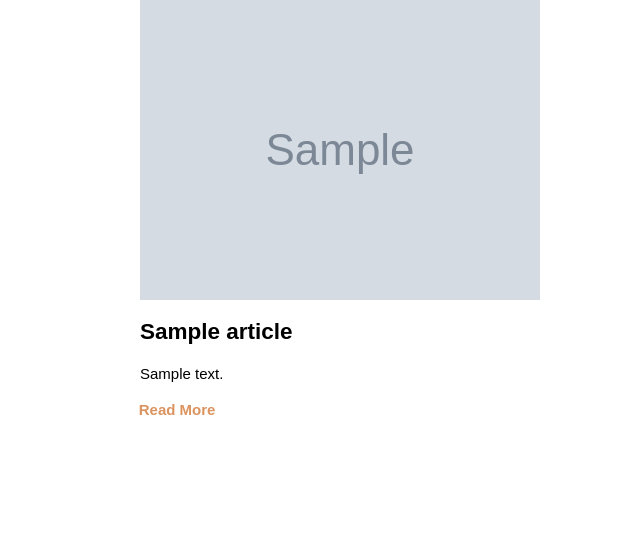
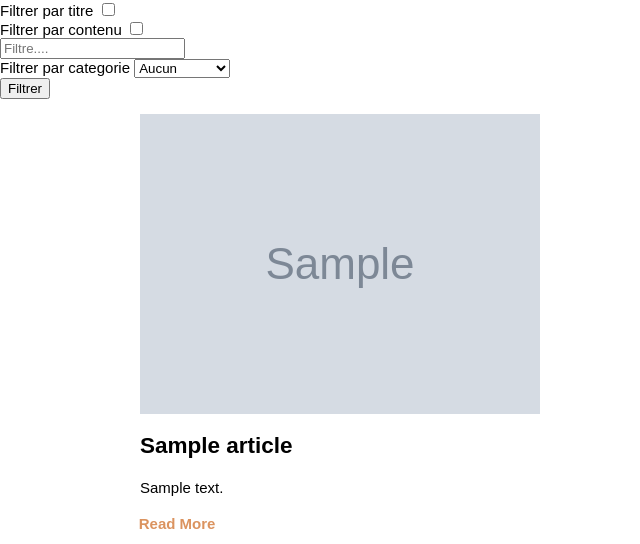
Before and after one commit to mozza86/blogphp-iut, a PHP site: page / in a window 1280 px wide. Shown: the part 256-800 px from the top of the page, without its empty margins (0-640 px from the left). Run offline with PHP 8.4, Linux system fonts and the light colour scheme; tables that the repository leaves empty or names only in its code hold one stand-in row (values such as "Sample post"); grey boxes marked "Sample" are stand-in pictures; some web fonts are replaced.

Commit message:
ajout filtre

```diff
--- a/includes/cartearticle.php
+++ b/includes/cartearticle.php
@@ -4,16 +4,16 @@ if (!empty($article_row)) {
 
     ?>
 
-<article class="has-container">
+    <article>
         <div class="container">
-        <img src="<?= $article_row['image_url'] ?>" alt="">
+            <img src="<?= $article_row['image_url'] ?>">
             <div class="text">
                 <h1><?= htmlentities($article_row['title']) ?></h1>
-            </button>
                 <p><?= htmlentities($article_row['content']) ?></p>
-            <a href="article.php?id=<?= $article_row['id'] ?>" class="more">Read More</a>
+                <a class="more" href="article.php?id=<?= $article_row['id'] ?>">Read More</a>
             </div>
         </div>
     </article>
+
     <?php
 }
--- a/index.php
+++ b/index.php
@@ -2,26 +2,81 @@
 require_once "includes/headerfunction.php";
 require_once "includes/header.php";
 ?>
-    <div class="articles">
-        <?php
+<form action="index.php" method="post" id="filter">
+    <label>Filtrer par titre</label>
+    <input type="checkbox" name="filtrepartitre" id="filtrepartitre"> <br/>
 
-        try {
-            $conn = new PDO('mysql:host=localhost;dbname=blog','root','');
-            $conn->setAttribute(PDO::ATTR_ERRMODE, PDO::ERRMODE_EXCEPTION);
-            $sql =  'SELECT * FROM articles order by created_at desc limit 25';
-            $values = $conn->query($sql);
-        } catch(PDOException $e) {
-            echo "SQL error: ".$e->getMessage();
+    <label>Filtrer par contenu</label>
+    <input type="checkbox" name="filtreparcontenu" id="filtreparcontenu"> <br/>
+    <input type="text" id="filtre" name="filtre" placeholder="Filtre...."> <br/>
+    <label>Filtrer par categorie</label>
+    <select name="filtreparcategorie" class="filtreparcategorie">
+        <option value="Aucun">Aucun</option>
+        <option value="Actu">Actu</option>
+        <option value="game">game</option>
+        <option value="informatique">informatique</option>
+    </select>
+    <br/>
+
+    <button type="submit">Filtrer</button>
+</form>
+
+<div class="articles">
+    <?php
+    try {
+        $conn = new PDO('mysql:host=localhost;dbname=blog', 'root', '');
+        $conn->setAttribute(PDO::ATTR_ERRMODE, PDO::ERRMODE_EXCEPTION);
+
+        $sql = '';
+        $params = [];
+
+        if (isset($_POST['filtre']) && !empty($_POST['filtre'])) {
+            $filtre = $_POST['filtre'];
+
+            if (isset($_POST['filtrepartitre'])) {
+                $sql = 'SELECT DISTINCT * FROM articles WHERE title LIKE :filtre ORDER BY created_at DESC LIMIT 25';
+                $params['filtre'] = "%" . $filtre . "%";
+            } elseif (isset($_POST['filtreparcontenu'])) {
+                $sql = 'SELECT DISTINCT * FROM articles WHERE content LIKE :filtre ORDER BY created_at DESC LIMIT 25';
+                $params['filtre'] = "%" . $filtre . "%";
+            }
         }
 
-        $conn = null;
-        foreach  ($values as $row) {
-            $article_row = $row;
+        // Filtrage par catégorie
+        if (isset($_POST['filtreparcategorie']) && !empty($_POST['filtreparcategorie'] && $_POST['filtreparcategorie'] !== 'Aucun')) {
+            $categorie = $_POST['filtreparcategorie'];
+            if (!empty($sql) && $categorie != 'Aucun') {
+                $sql .= ' AND categorie = :categorie';
+            } else {
+                $sql = 'SELECT DISTINCT * FROM articles WHERE categorie = :categorie ORDER BY created_at DESC LIMIT 25';
+            }
+            $params['categorie'] = $categorie;
+        }
 
-            include "includes/cartearticle.php";
+        // Si aucune requête n'a été définie, charger tous les articles
+        if (empty($sql)) {
+            $sql = 'SELECT DISTINCT * FROM articles ORDER BY created_at DESC LIMIT 25';
+            $stmt = $conn->query($sql);
+        } else {
+            $stmt = $conn->prepare($sql);
+            $stmt->execute($params);
         }
-        ?>
-    </div>
+
+        // Vérification si il y a des articles dans la base de données
+        if ($stmt->rowCount() > 0) {
+            foreach ($stmt as $row) {
+                $article_row = $row;
+                include "includes/cartearticle.php";
+            }
+        } else {
+            echo "<p>Aucun article trouvé</p>";
+        }
+    } catch (PDOException $e) {
+        echo "SQL error: " . $e->getMessage();
+    }
+    ?>
+</div>
+
 <?php
 require_once "includes/footer.php";
 ?>
--- a/login.php
+++ b/login.php
@@ -1,17 +1,18 @@
 <?php
 require_once "includes/headerfunction.php";
 require_once "includes/user_existe.php";
-
 require_once "includes/header.php";
 ?>
-
+<link rel="stylesheet" href="res/css/styleform.css">
 <form action="login.php" method="post">
+    <div class=" formulary">
     <label>Email : </label>
     <input name="email" id="e_mail" type="email" placeholder="e-mail"/><br>
 
     <label>Mot de passe : </label>
     <input name="password" id="password" type="text" /><br>
     <button type="submit">Valider</button>
+    </div>
 </form>
 
 <?php
```
Also changed, not shown: create_article.php (+19 -11 lines), includes/article_functions.php (+5 -3 lines), res/css/styleform.css (added, +15 -0 lines), imgArticle/46.png (added), imgArticle/47.png (added), imgArticle/49.png (added), imgArticle/50.png (added), imgArticle/53.png (added), imgArticle/54.png (added), imgArticle/55.png (added), imgArticle/56.png (added), imgArticle/57.png (added), imgArticle/58.png (added), imgArticle/59.png (added), 2 more files. Lines whose indentation alone changed are shown as unchanged.
